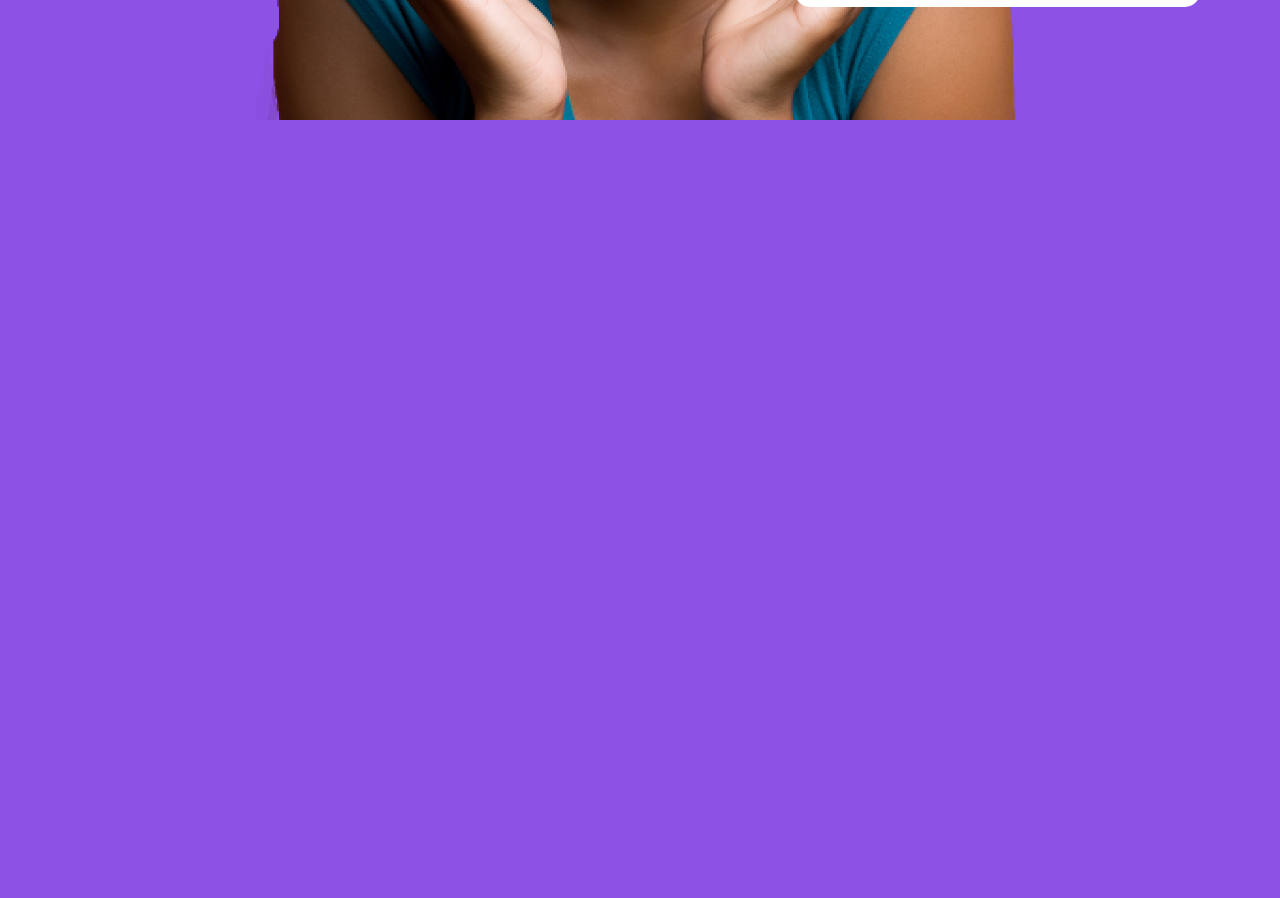
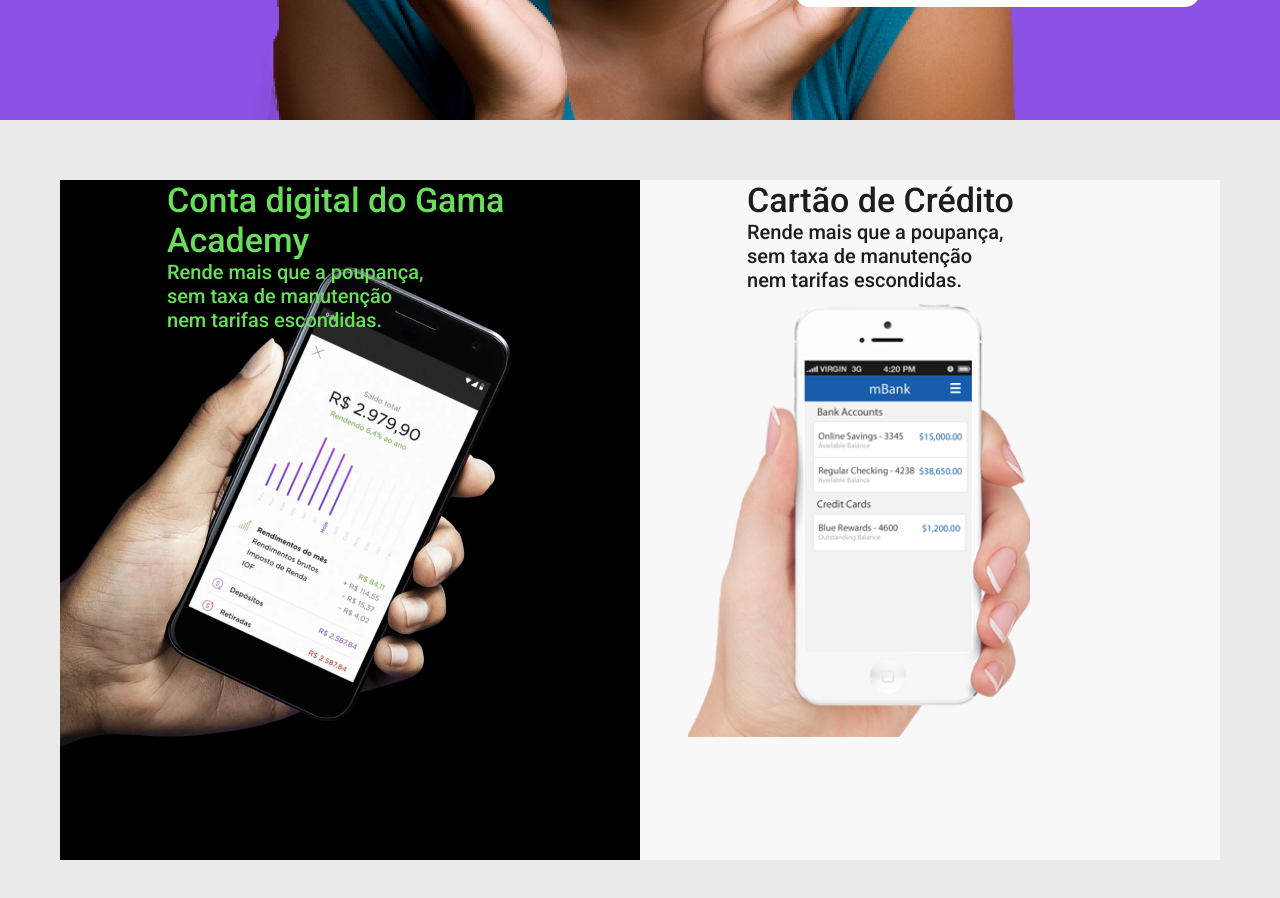
Before and after one commit to filipemelo2002/gama-bank, a React (Create React App) app: page / in a window 1280 px wide. Shown: the part 680-1578 px from the top of the page. Before the commit the page ends 800 px from the top, so only its background shows below. Built offline with nearby package versions, Linux system fonts and the light colour scheme.

Commit message:
Add 2nd scroll home page sctructure

```diff
--- a/src/pages/home/index.tsx
+++ b/src/pages/home/index.tsx
@@ -1,7 +1,7 @@
 import React, { useState, FormEvent } from 'react';
 import { Link, useHistory } from 'react-router-dom';
 import { FiArrowRight } from 'react-icons/fi';
-import { HomePage } from './style';
+import { HomePage, InfoPage, SectionLeft, SectionRight } from './style';
 import Logo from '../../img/logo.png';
 import api from '../../services/api';
 
@@ -42,6 +42,7 @@
   }
 
   return (
+    <>
       <HomePage>
         <Link to="/">
           <img className="logo-gama" src={Logo} alt="" />
@@ -110,6 +111,23 @@
           </div>
         </div>
       </HomePage>
+      <InfoPage>
+        <div>
+          <SectionLeft>
+            <h2>Conta digital do Gama Academy</h2>
+            <p>Rende mais que a poupança,</p>
+            <p>sem taxa de manutenção</p>
+            <p>nem tarifas escondidas.</p>
+          </SectionLeft>
+          <SectionRight>
+            <h2>Cartão de Crédito</h2>
+            <p>Rende mais que a poupança,</p>
+            <p>sem taxa de manutenção</p>
+            <p>nem tarifas escondidas.</p>
+          </SectionRight>
+        </div>
+      </InfoPage>
+    </>
   );
 };
 
--- a/src/pages/home/style.ts
+++ b/src/pages/home/style.ts
@@ -1,5 +1,7 @@
 import styled from 'styled-components';
 import bgImage from '../../img/happy.png';
+import bgApp1 from '../../img/app-bg1.png';
+import bgApp2 from '../../img/app-bg2.png';
 
 export const HomePage = styled.div`
 display: flex;
@@ -103,3 +105,57 @@
     }
   }
 `;
+
+export const InfoPage = styled.section`
+  width: 100%;
+  height: 100vh;
+  background: #eaeaea;
+
+  display: flex;
+  align-items: center;
+  justify-content: center;
+
+  padding: 60px;
+
+  div {
+    width: 100%;
+    height: 100%;
+    display: flex;
+  }
+`;
+
+export const SectionLeft = styled.section`
+  flex: 1;
+  background: #000 url(${bgApp1}) no-repeat left center;
+  padding-left: 107px;
+
+  h2 {
+    font-size: 34px;
+    color: #68de5a;
+    font-weight: 500;
+  }
+
+  p {
+    font-size: 20px;
+    color: #68de5a;
+    font-weight: 400;
+  }
+`;
+
+export const SectionRight = styled.section`
+  flex: 1;
+  background: #f8f8f8 url(${bgApp2}) no-repeat 20% center;
+  padding-left: 107px;
+
+  h2 {
+    font-size: 34px;
+    color: #1d1d1d;
+    font-weight: 500;
+  }
+
+  p {
+    font-size: 20px;
+    color: #1d1d1d;
+    font-weight: 400;
+  }
+`;
```
Also changed, not shown: src/img/app-bg1.png (renamed from src/img/app-bg 1.png), src/img/app-bg2.png (renamed from src/img/app-bg 2.png). Lines whose indentation alone changed are shown as unchanged.
